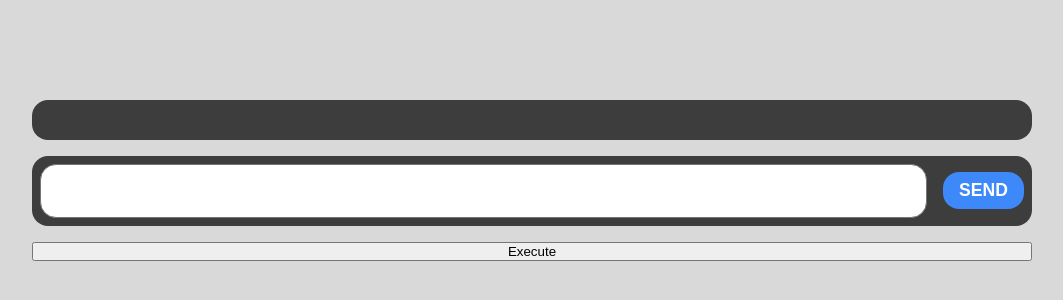
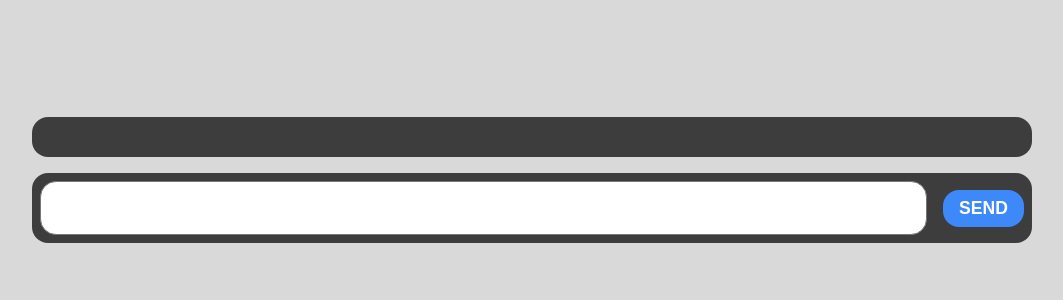
Before and after one commit to TheMath123/dinochat-project, a React (Vite) app: page / in a window 1280 px wide. Shown: the part 220-520 px from the top of the page, without its empty margins (108-1171 px from the left). Built offline with nearby package versions, Linux system fonts and the light colour scheme.

Commit message:
refac: remove button execute

```diff
--- a/src/pages/Home/index.tsx
+++ b/src/pages/Home/index.tsx
@@ -1,14 +1,11 @@
 import { Chat } from '../../components/Chat';
-import { useMessages } from '../../hooks/useMessages';
 import styles from '../../styles/home.module.scss';
 
 export default function Home() {
-  const { messages } = useMessages();
   return (
     <div className={styles.container}>
       <div className={styles.content}>
         <Chat />
-        <button onClick={() => console.log(messages)}>Execute</button>
       </div>
     </div>
   );
```
